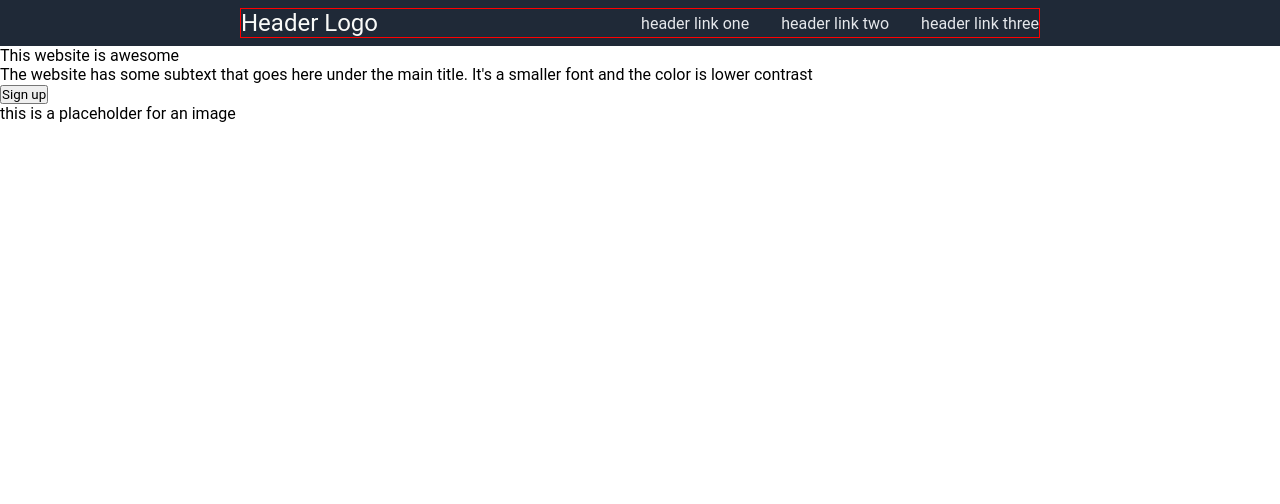
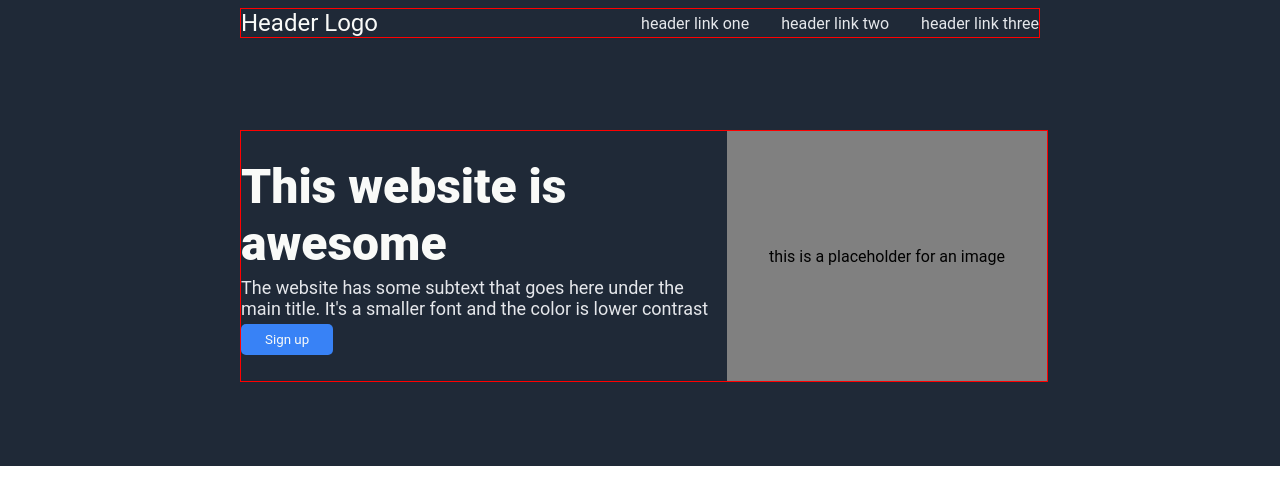
Before and after one commit to sh1ed4/ProjectLandingPage, a plain HTML site: page index.html in a window 1280 px wide. Drawn offline with Linux system fonts and the light colour scheme.

Commit message:
Completed the styles for First section
Utilized the use of flexbox to align the items properly on what's shown
on the desired outcome

```diff
--- a/style.css
+++ b/style.css
@@ -41,3 +41,53 @@ body {
   color: #e5e7eb;
 }
 /* End of Navigation */
+
+/* First section */
+.first-section {
+  background-color: #1f2937;
+  padding-top: 0.5rem;
+  padding-bottom: 0.5rem;
+  height: 420px;
+  display: flex;
+  align-items: center;
+}
+
+.contentFirst {
+  border: 1px solid red;
+  display: flex;
+  width: 100%;
+  justify-content: space-between;
+  align-items: center;
+  margin: 0 15rem;
+}
+
+.hero {
+  font-size: 48px;
+  color: #f9faf8;
+  font-weight: 900;
+  width: 80%;
+  margin-bottom: 5px;
+}
+
+.subHero {
+  font-size: 18px;
+  color: #e5e7eb;
+  margin-bottom: 5px;
+}
+
+.buttonFirst {
+  background-color: #3882f6;
+  border: none;
+  border-radius: 5px;
+  padding: 0.5rem 1.5rem;
+  color: #f9faf8;
+}
+
+.imageFirst {
+  display: flex;
+  justify-content: center;
+  align-items: center;
+  height: 250px;
+  width: 600px;
+  background-color: grey;
+}
```
Also changed, not shown: index.html (+1 -0 lines).
